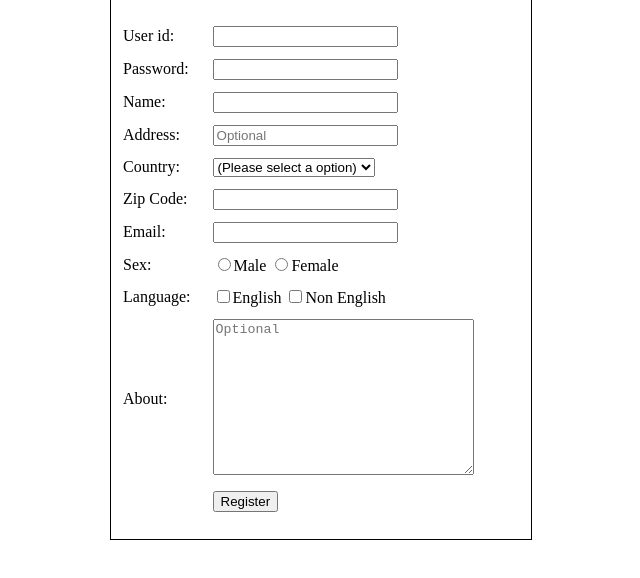
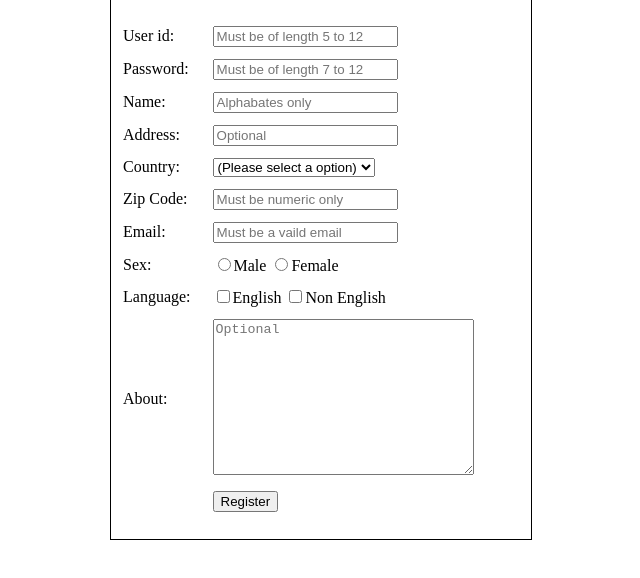
Before and after one commit to quynh25/BTTH07, a plain HTML site: page yêu cầu 2/index.html in a window 1280 px wide. Shown: the part 112-690 px from the top of the page, without its empty margins (390-1030 px from the left). Drawn offline with nearby package versions, Linux system fonts and the light colour scheme.

Commit message:
sua tiep

```diff
--- a/yêu cầu 2/index.html
+++ b/yêu cầu 2/index.html
@@ -18,7 +18,7 @@
                 <tr >
                     <td >User id: </td>
                     <td>
-                        <input id="userID" name="userID" type="text" required >
+                        <input id="userID" name="userID" placeholder="Must be of length 5 to 12" type="text" required >
                         <span id="statusOfUserID"></span>
                     </td>
                 </tr>
@@ -26,7 +26,7 @@
                 <tr>
                     <td>Password: </td>
                     <td>
-                        <input id="password" type="password"name="password" required>
+                        <input id="password" type="password"name="password" placeholder="Must be of length 7 to 12" required>
                         <span id="statusOfPassword"></span>
                     </td>
                 </tr>
@@ -34,7 +34,7 @@
                 <tr>
                     <td>Name: </td>
                     <td>
-                        <input id="name" type="name" required>
+                        <input id="name" type="name" placeholder="Alphabates only" required>
                         <span id="statusOfName"></span>
                     </td>
                 </tr>
@@ -66,7 +66,7 @@
                 <tr>
                     <td>Zip Code: </td>
                     <td>
-                        <input  id="zipCode"  type="text" required value="">
+                        <input  id="zipCode"  type="text" placeholder="Must be numeric only" required value="">
                         <span  id="statusOfZipCode"></span>
                     </td>
                 </tr>
@@ -74,7 +74,7 @@
                 <tr>
                     <td>Email: </td>
                     <td>
-                        <input type="email" required value="" name="email">
+                        <input type="email" required value="" placeholder="Must be a vaild email" name="email">
                         <span></span>
                     </td>
                 </tr>
```
Also changed, not shown: yêu cầu 1/index.html (+5 -5 lines).
